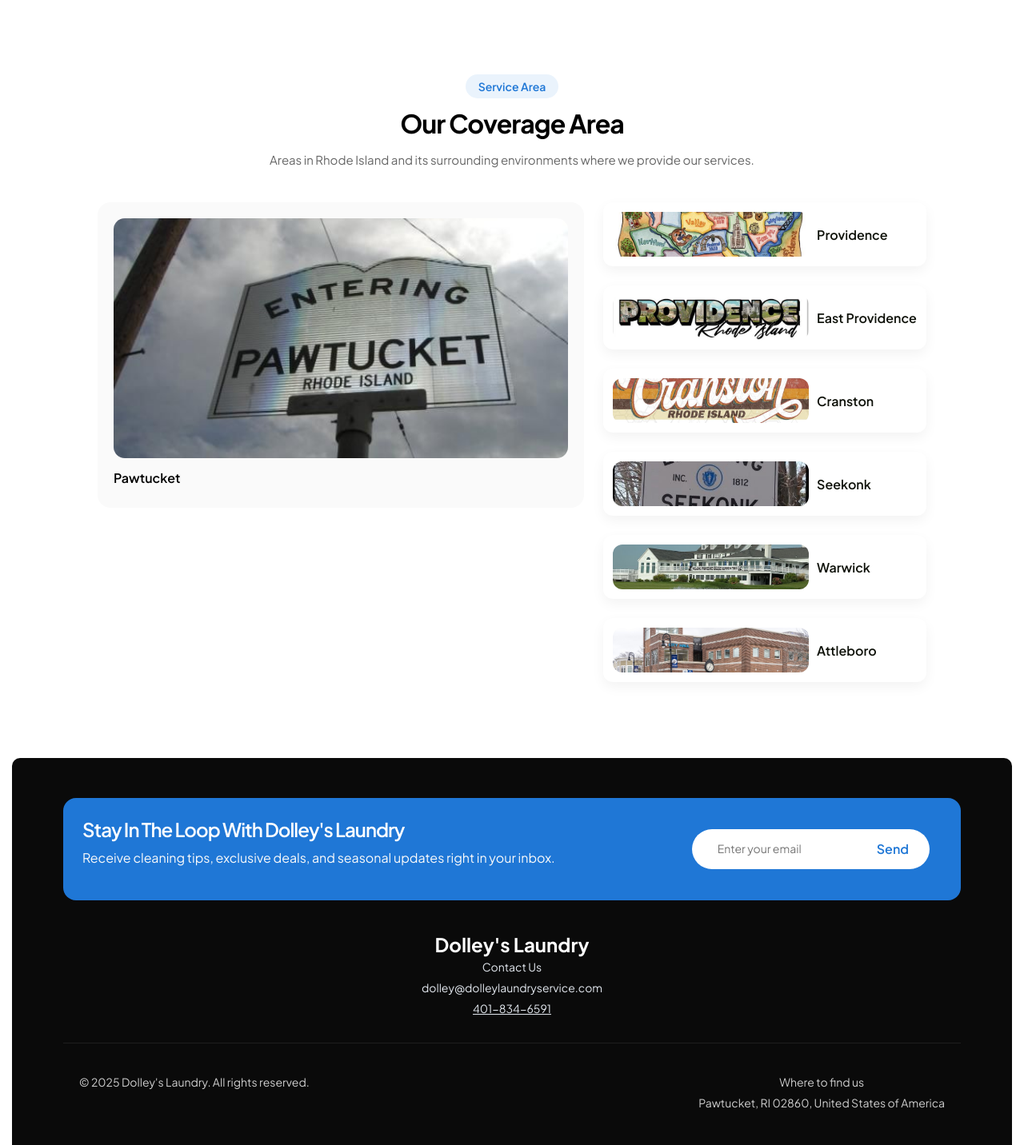
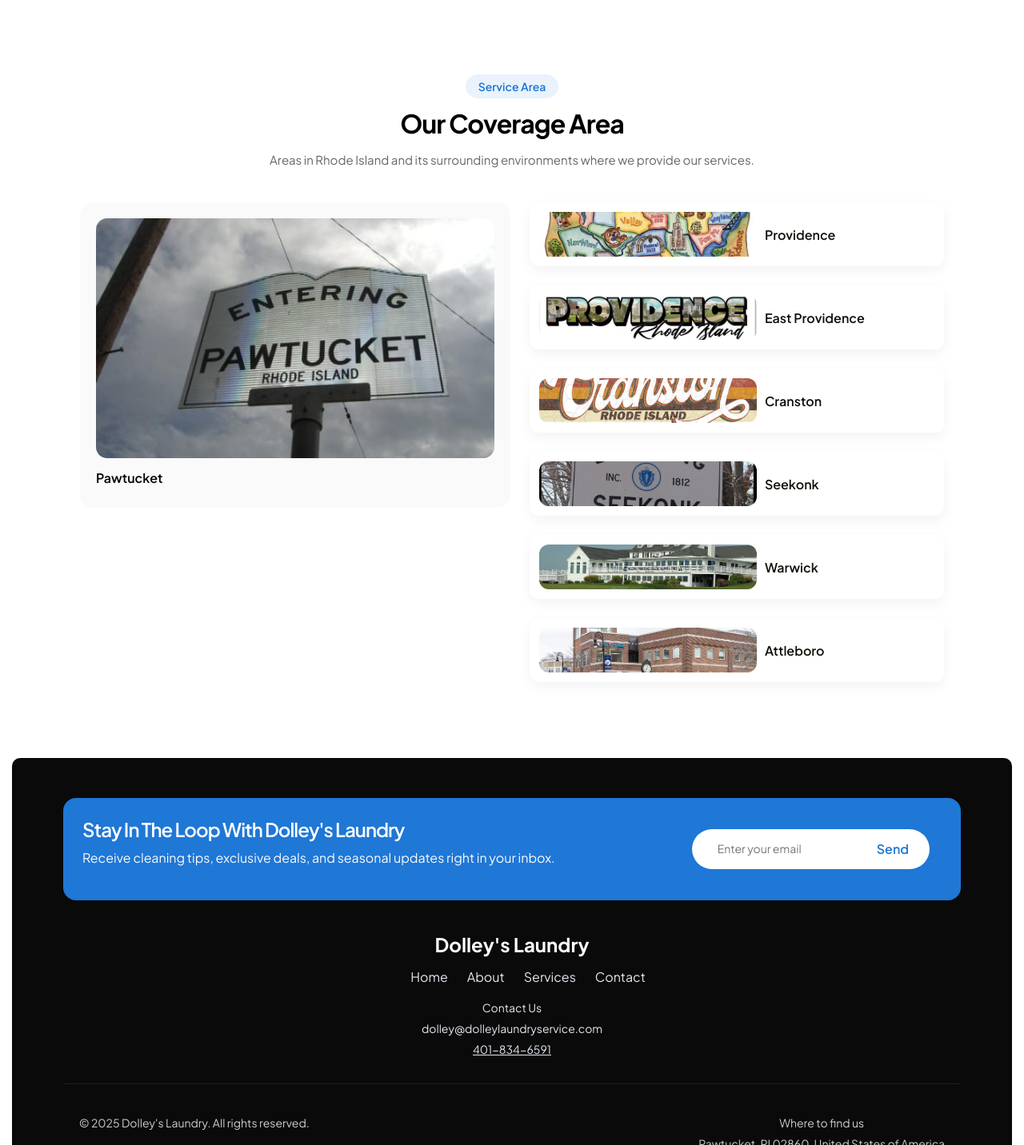
Before and after one commit to DevJustice161/Dolley-s-Laundry, a React (Vite) app: page / in a window 1280 px wide. Shown: the part 3793-5225 px from the top of the page at 80% size. Built offline with nearby package versions, Linux system fonts and the light colour scheme.

Commit message:
Update index.css

```diff
--- a/src/index.css
+++ b/src/index.css
@@ -711,14 +711,15 @@
 
 .coverage-wrapper {
   display: flex;
-  align-items: flex-start;
+  /* align-items: flex-start; */
   justify-content: center;
-  flex-wrap: wrap;
+  /* flex-wrap: wrap; */
   /* height: 699px; */
   gap: 24px;
 }
 .main-image {
-  width: 608px;
+  width: 100%;
+  /* width: 608px; */
   height: 382px;
   gap: 16px;
   border-radius: 16px;
@@ -727,7 +728,8 @@
 }
 
 .main-image img {
-  width: 568px;
+  width: 100%;
+  /* width: 568px; */
   height: 300px;
   border-radius: 16px;
   object-fit: cover;
@@ -744,6 +746,7 @@
   display: grid;
   grid-template-columns: 1fr;
   gap: 24px;
+  width: 100%;
   /* width: 400px; */
 }
 
@@ -751,6 +754,7 @@
   display: flex;
   align-items: center;
   gap: 10px;
+  /* width: 100%; */
   background: #fff;
   padding: 12px;
   border-radius: 12px;
@@ -759,7 +763,7 @@
 
 .city-card img {
   object-fit: cover;
-  width: 245px;
+  width: 55%;
   height: 56px;
   border-radius: 12px;
 }
@@ -883,9 +887,8 @@
 }
 
 .footer-links {
-  display:none;
-  /* display: flex;
-  justify-content: center; */
+  display: flex;
+  justify-content: center;
   gap: 25px;
   margin: 15px 0;
   list-style: none;
```
